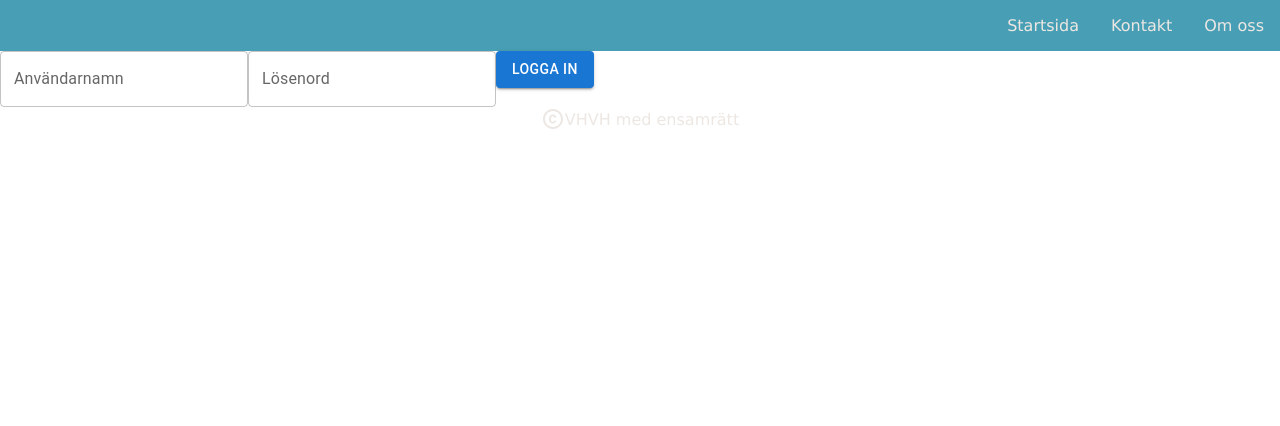
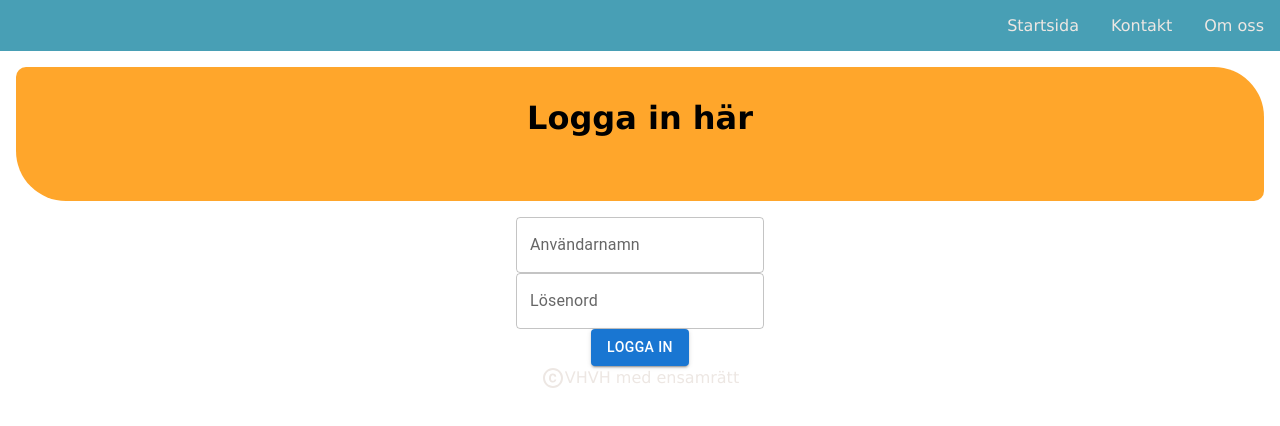
Before and after one commit to indigobluw/vhvh-frontend, a Next.js app: page /login in a window 1280 px wide. Shown: the top 426 px of the page. Built offline with nearby package versions, Linux system fonts and the light colour scheme.

Commit message:
added some more (basic) styling

```diff
--- a/src/components/Logout/LogoutButton.module.scss
+++ b/src/components/Logout/LogoutButton.module.scss
@@ -0,0 +1,6 @@
+@import "/colors.scss";
+
+.button {
+  background-color: $Black;
+  color: $White;
+}
--- a/src/pages/login.js
+++ b/src/pages/login.js
@@ -36,7 +36,6 @@ export default function Login() {
         localStorage.setItem("userId", data.userId);
         localStorage.setItem("username", data.username);
         console.log(data.token);
-        // Add the Authorization header to subsequent requests
         const token = localStorage.getItem("token");
         const headers = {
           "Content-Type": "application/json",
@@ -61,7 +60,8 @@ export default function Login() {
   return (
     <div>
       <Navbar />
-      <div>
+      <h1 className={styles.logintitle}>Logga in här</h1>
+      <div className={styles.login}>
         <TextField
           value={username}
           onChange={(event) => setUsername(event.target.value)}
--- a/src/styles/Login.module.scss
+++ b/src/styles/Login.module.scss
@@ -5,6 +5,13 @@
   display: flex;
   flex-direction: column;
   align-items: center;
+}
+
+.login {
+  display: flex;
+  flex-direction: column;
+  align-items: center;
+  justify-content: center;
 }
 
 .username,
@@ -24,6 +31,7 @@
 .button,
 .margin {
   margin: 3em;
+  background-color: $Moonstone;
 }
 
 .buttonl {
@@ -36,9 +44,16 @@
   display: flex;
 }
 
-.title {
+.title,
+.logintitle {
   display: flex;
   justify-content: center;
   padding: 1em 1em 2em 1em;
   background-color: $CaribbeanCurrent;
 }
+
+.logintitle {
+  margin: 0.5em;
+  background-color: $OrangePeel;
+  border-radius: 10px 50px;
+}
--- a/src/styles/MyPage.module.scss
+++ b/src/styles/MyPage.module.scss
@@ -1 +1,36 @@
-@import '/colors.scss';
+@import "/colors.scss";
+
+.container {
+  display: flex;
+  flex-direction: column;
+}
+
+.button {
+  display: flex;
+  justify-content: flex-end;
+  align-items: center;
+  margin: 1em;
+}
+
+.title {
+  display: flex;
+  flex-direction: column;
+  align-items: center;
+  justify-content: center;
+  margin: 0.5em;
+  background-color: $OrangePeel;
+  border-radius: 10px 50px;
+  padding: 1em;
+}
+
+.places,
+.myData {
+  margin: 0.5em;
+  padding: 2em;
+  border-radius: 40px;
+  background-color: $SkyBlue;
+}
+
+.myData {
+  background-color: $Isabelline;
+}
```
Also changed, not shown: src/pages/myPage.js (+11 -3 lines).
